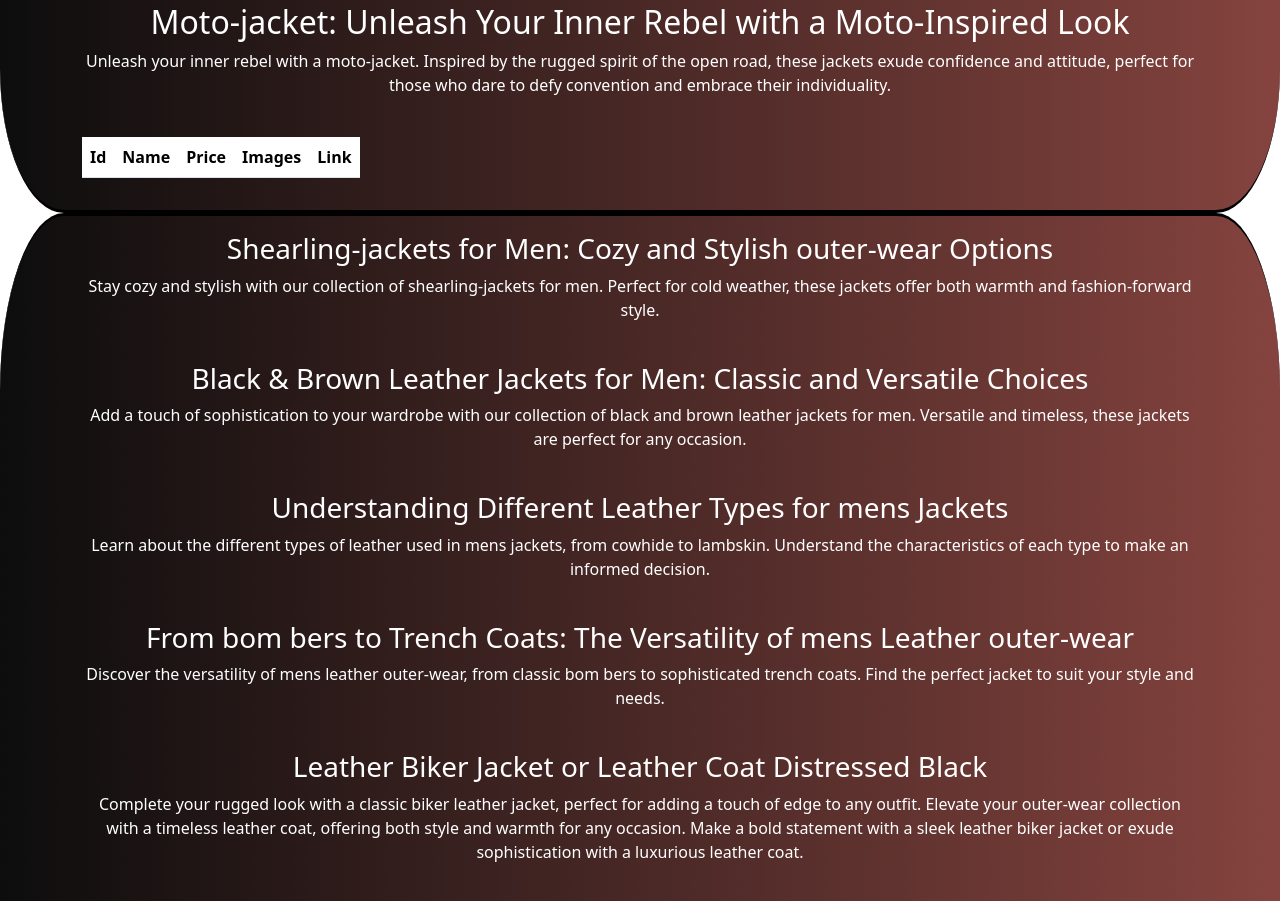
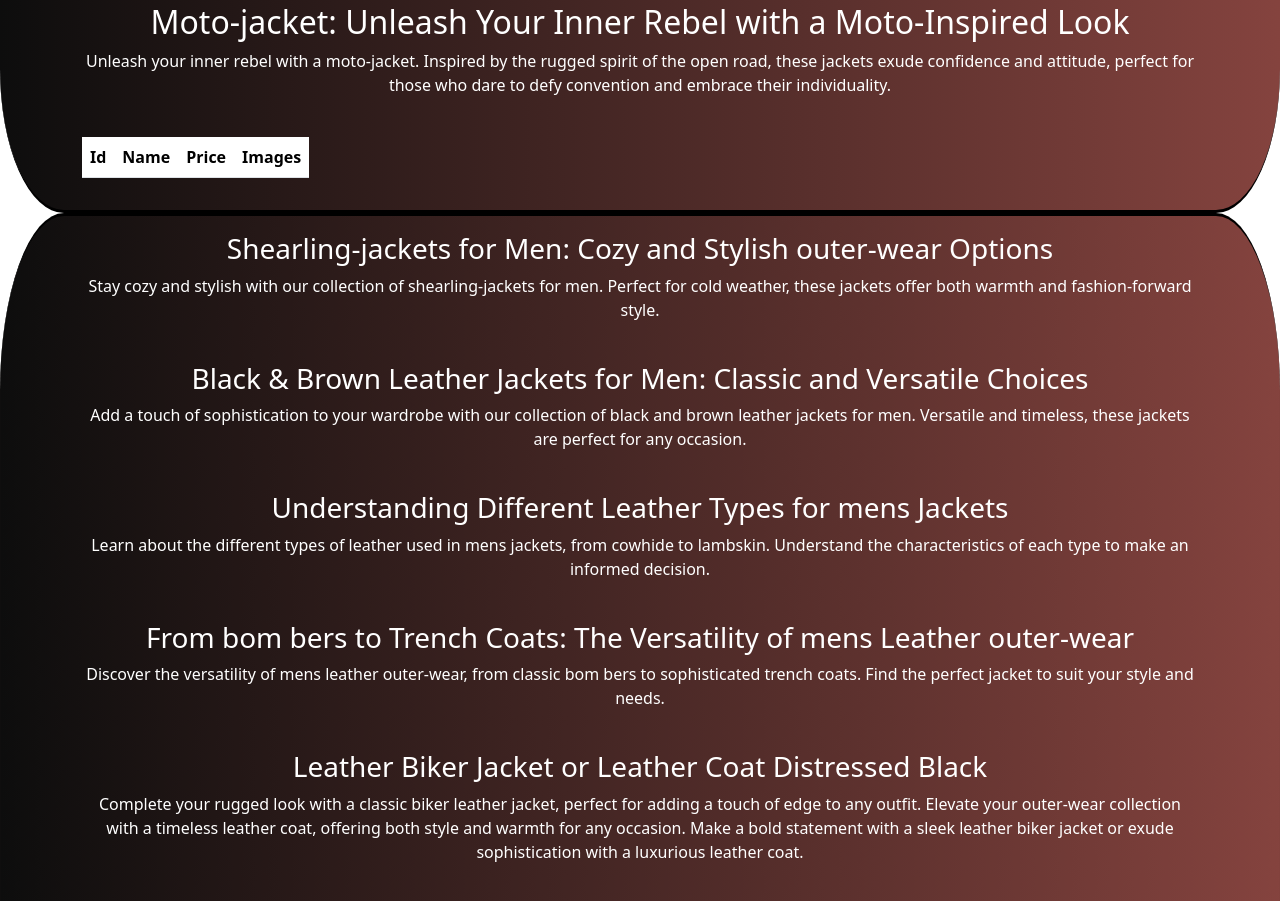
Before and after one commit to Waleed-Web-2000/Blackjacketmen, a website: page index.html in a window 1280 px wide. Shown: the part 6305-7206 px from the top of the page. Drawn offline with Linux system fonts and the light colour scheme; no server answers.

Commit message:
Update index.html

```diff
--- a/index.html
+++ b/index.html
@@ -235,7 +235,6 @@
             <th scope="row">Name</th>
             <th scope="row">Price</th>
             <th scope="row">Images</th>
-	    <th scope="row">Link</th>
           </tr>
         </thead>
         <tbody id="table_body">
```
